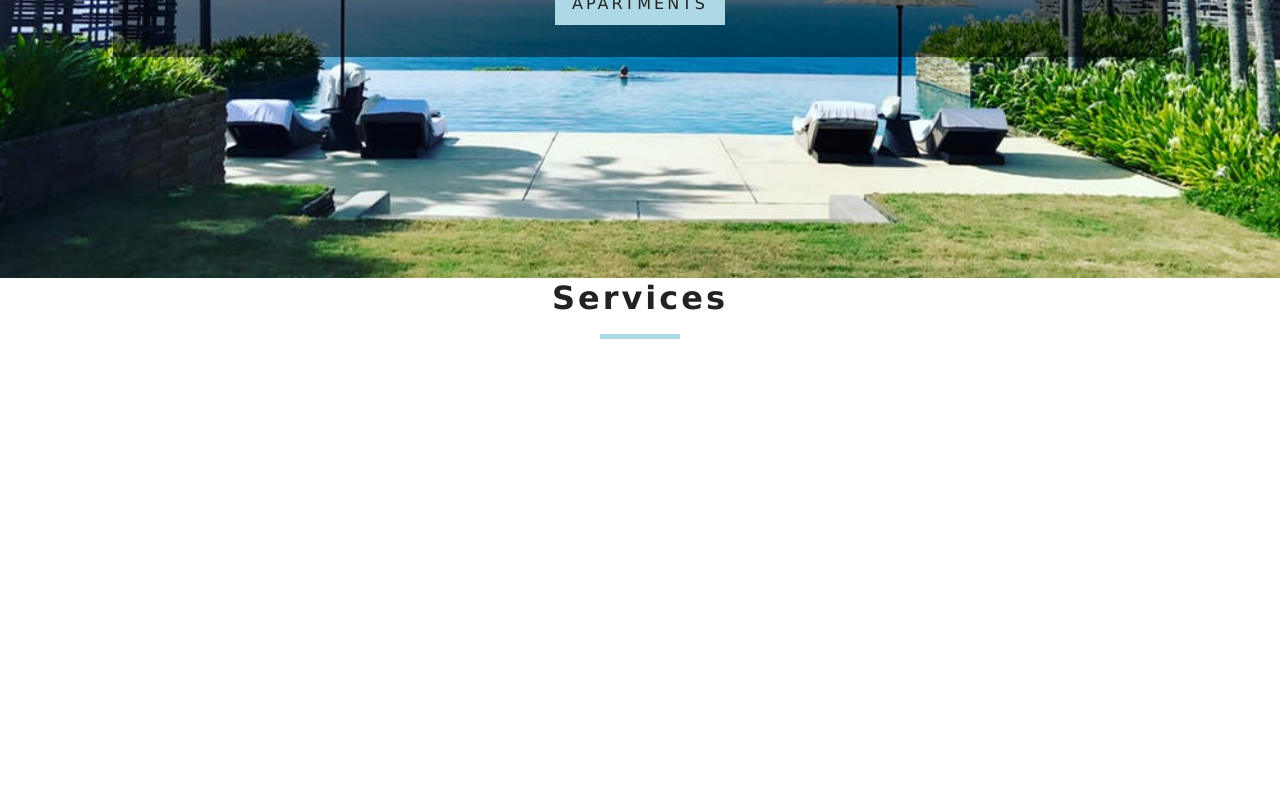
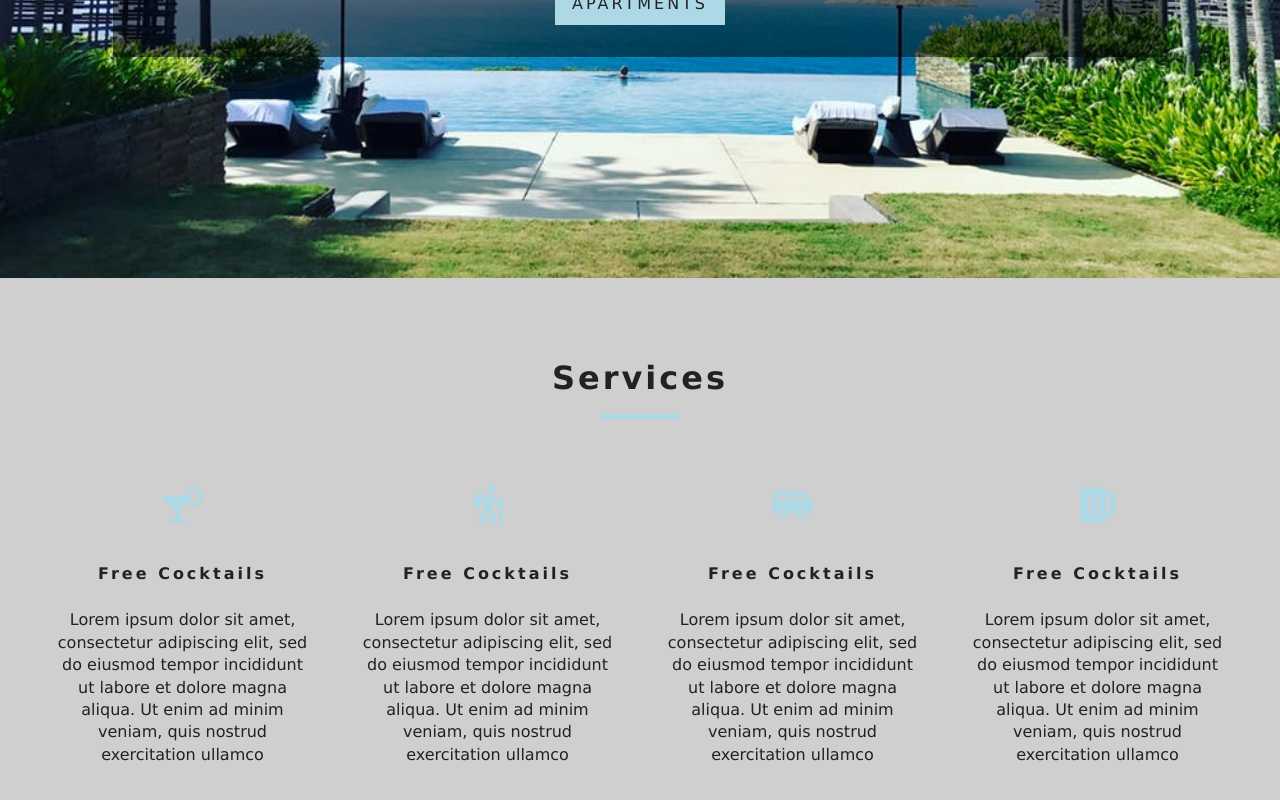
Before and after one commit to akinleyeOJ/ApartFindr, a React (Create React App) app in the folder my-app/: page / in a window 1280 px wide. Shown: the part 522-1322 px from the top of the page. Before the commit the page ends 925 px from the top, so only its background shows below. Built offline with nearby package versions, Linux system fonts and the light colour scheme.

Commit message:
update services section

```diff
--- a/my-app/src/components/Services.js
+++ b/my-app/src/components/Services.js
@@ -3,11 +3,51 @@
 import Title from './Title';
 
 export default class Services extends Component {
+    state={
+        services: [
+            {
+                icon:<FaCocktail />,
+                title:"free cocktails",
+                info: "Lorem ipsum dolor sit amet, consectetur adipiscing elit, sed do eiusmod tempor incididunt ut labore et dolore magna aliqua. Ut enim ad minim veniam, quis nostrud exercitation ullamco"
+
+            },
+            {
+                icon:<FaHiking />,
+                title:"free cocktails",
+                info: "Lorem ipsum dolor sit amet, consectetur adipiscing elit, sed do eiusmod tempor incididunt ut labore et dolore magna aliqua. Ut enim ad minim veniam, quis nostrud exercitation ullamco"
+
+            },
+            {
+                icon:<FaShuttleVan />,
+                title:"free cocktails",
+                info: "Lorem ipsum dolor sit amet, consectetur adipiscing elit, sed do eiusmod tempor incididunt ut labore et dolore magna aliqua. Ut enim ad minim veniam, quis nostrud exercitation ullamco"
+
+            },
+            {
+                icon:<FaBeer />,
+                title:"free cocktails",
+                info: "Lorem ipsum dolor sit amet, consectetur adipiscing elit, sed do eiusmod tempor incididunt ut labore et dolore magna aliqua. Ut enim ad minim veniam, quis nostrud exercitation ullamco"
+
+            }
+        ]
+    };
     render() {
         return (
-            <div>
+           <section className="services">
                 <Title title="services" />
-            </div>
+             <div className="services-center">
+                 {this.state.services.map((item,index) => {
+                     return (
+                     <article key={index} className="service">
+                         <span>{item.icon}</span>
+                         <h6>{item.title}</h6>
+                         <p>{item.info}</p>
+                     </article>
+                 );
+                 })}
+
+             </div>
+            </section>
         );
     }
 }
```
